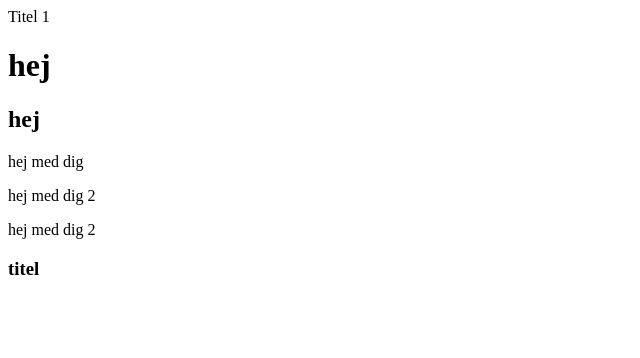
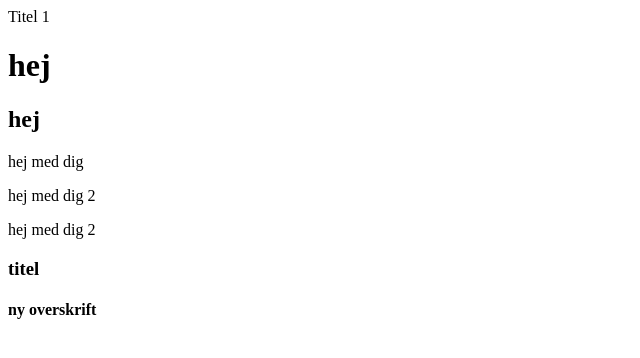
Before and after one commit to erla0001/git-test-projekt, a plain HTML site: page index.html in a window 1280 px wide. Shown: the whole page, without its empty margins (0-640 px from the left). Drawn offline with Linux system fonts and the light colour scheme.

Commit message:
tilføjer h4 til body

```diff
--- a/index.html
+++ b/index.html
@@ -13,5 +13,6 @@
     <p>hej med dig 2</p>
     <p>hej med dig 2</p>
     <h3>titel</h3>
+    <h4>ny overskrift</h4>
   </body>
 </html>
```
